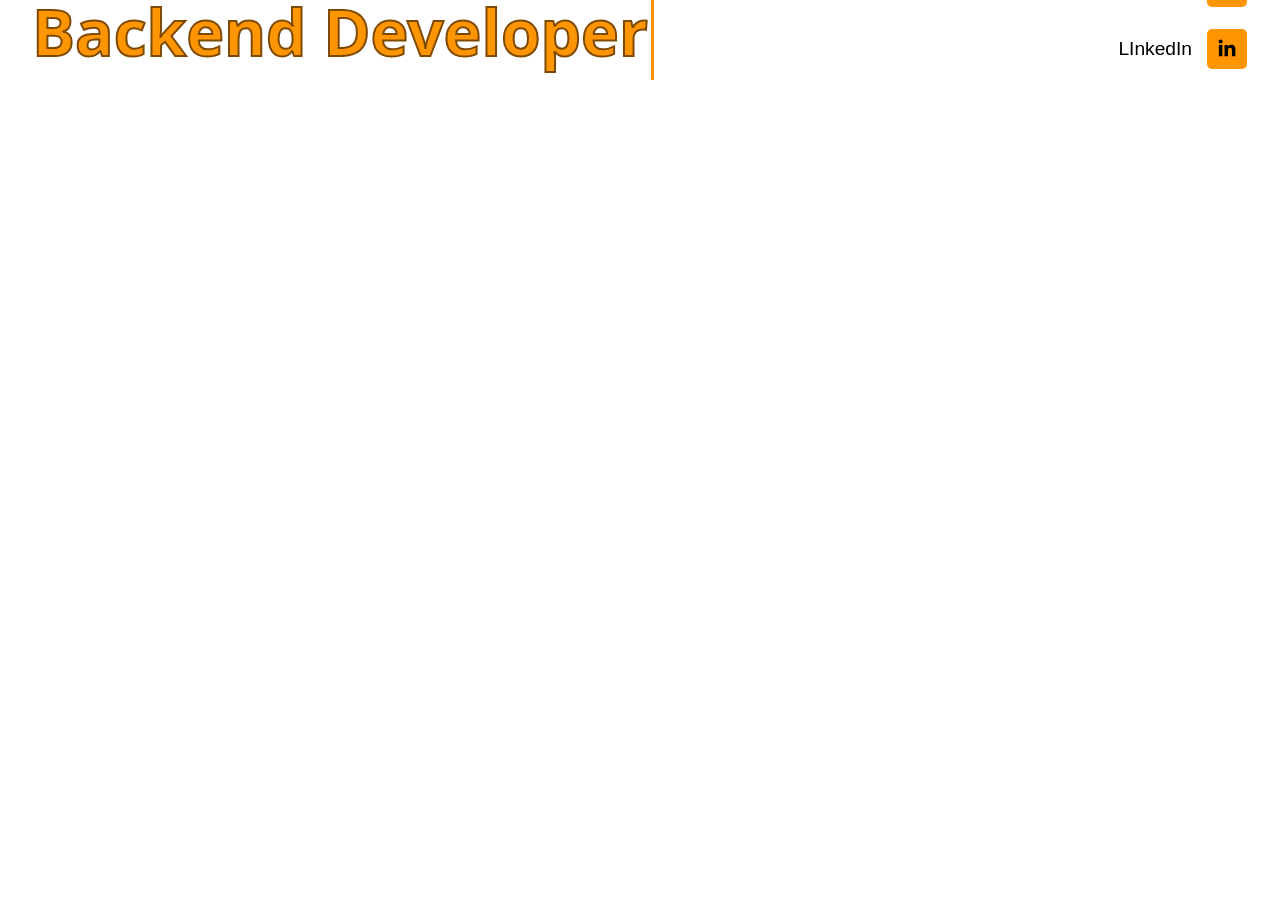
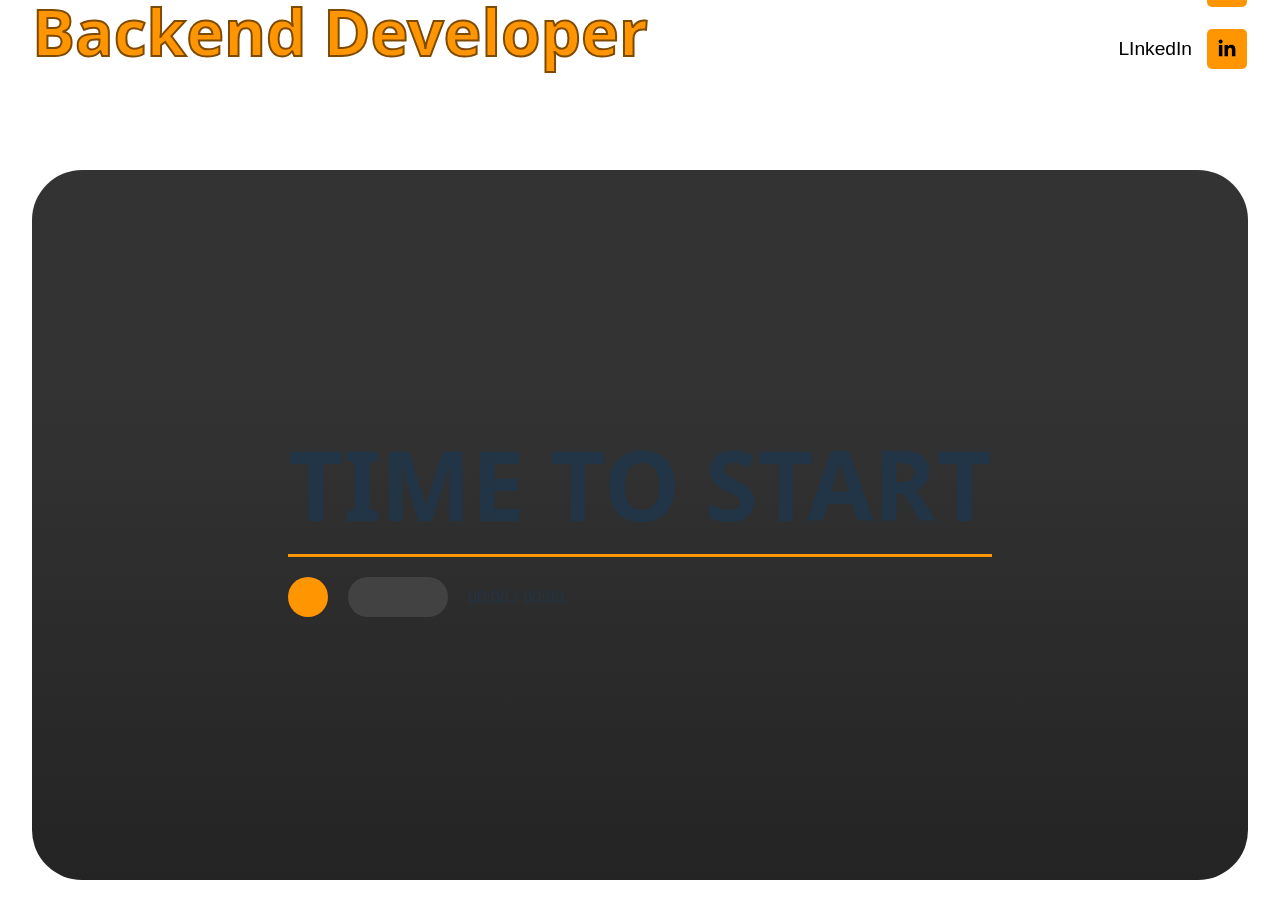
Before and after one commit to xiaosongpi/My-Portfolio, a React (Vite) app in the folder client/: page / in a window 1280 px wide. Shown: the part 680-1598 px from the top of the page. Before the commit the page ends 800 px from the top, so only its background shows below. Built offline with nearby package versions, Linux system fonts and the light colour scheme.

Commit message:
Creating player section

```diff
--- a/client/src/App.jsx
+++ b/client/src/App.jsx
@@ -1,12 +1,15 @@
 import Navbar from './components/navbar/Navbar'
 import Hero from './components/hero/Hero'
+import Player from './components/player/Player'
 import styles from './App.module.css'
+import './index.css'
 
 function App() {
 	return (
 		<>
 			<Navbar />
 			<Hero />
+			<Player />
 		</>
 	)
 }
--- a/client/src/components/hero/Hero.jsx
+++ b/client/src/components/hero/Hero.jsx
@@ -7,7 +7,7 @@ import Human from '../../assets/human.svg';
 
 function Hero () {
     return (
-        <div className={styles.hero}>
+        <div className={`${styles.hero} ${styles.section}`}>
             <div className={styles['box-left']}>
                 <div className={`${styles['box-small']} ${styles['box-float']}`}>
                     <p className={styles['text-big']}>5+</p>
--- a/client/src/components/hero/Hero.module.css
+++ b/client/src/components/hero/Hero.module.css
@@ -164,8 +164,8 @@
     }
 }
 
-@media screen and (min-width: 1800px) {
-    .hero {
+@media screen and (min-width: 2000px) {
+    .section {
         height: 900px;
     }
 }
--- /dev/null
+++ b/client/src/components/player/Player.jsx
@@ -0,0 +1,30 @@
+import styles from './Player.module.css'
+import '../../App'
+
+function Player () {
+    return (
+        <>
+            <div className={`${styles.player} ${styles.section}`}>
+                <div className={styles['box-big']}>
+                    <div className={styles.player_wrapper}>
+                        <p className={styles['text-big']}>TIME TO START</p>
+                        <div className={styles.progress_line}>
+
+                        </div>
+                        <div className={styles.option_group}>
+                            <div className={styles.circle}>
+
+                            </div>
+                            <div className={styles.box}>
+
+                            </div>
+                            <p>00:00 / 00:00</p>
+                        </div>
+                    </div>
+                </div>
+            </div>
+        </>
+    )
+}
+
+export default Player
--- /dev/null
+++ b/client/src/components/player/Player.module.css
@@ -0,0 +1,70 @@
+.player {
+    padding: 50px 0 40px 0;
+    height: 100vh;
+    box-sizing: border-box;
+}
+
+.box-big {
+    width: 100%;
+    height: 100%;
+    background: linear-gradient(to top, #242424 , #333333 70%);
+    border-radius: 50px;
+    display: flex;
+    align-items: center;
+    justify-content: center;
+}
+
+.player_wrapper {
+    margin: 0 auto;
+    width: fit-content;
+    display: flex;
+    flex-direction: column;
+    gap: 20px;
+}
+
+.progress_line {
+    height: 3px;
+    width: 100%;
+    background-color: #ff9500;
+}
+
+.option_group {
+    display: flex;
+    align-items: center;
+    gap: 20px;
+}
+
+.circle {
+    width: 40px;
+    height: 40px;
+    border-radius: 50%;
+    background-color: #ff9500;
+}
+
+.box {
+    width: 100px;
+    height: 40px;
+    background-color: hsla(0, 0%, 100%, 0.1);
+    border-radius: 20px;
+}
+
+.text-small {
+    font-size: 1.2rem;
+}
+
+.text-big {
+    line-height: 100px;
+    font-weight: 600;
+    font-size: 6rem;
+}
+
+.text-medium {
+    font-weight: 600;
+    font-size: 4rem;
+}
+
+@media screen and (min-width: 2000px) {
+    .section {
+        height: 900px;
+    }
+}
--- a/client/src/index.css
+++ b/client/src/index.css
@@ -31,3 +31,9 @@ body {
 		background-color: #ffffff;
 	}
 }
+
+@media screen and (min-width: 2000px) {
+    .section {
+        height: 900px;
+    }
+}
```
